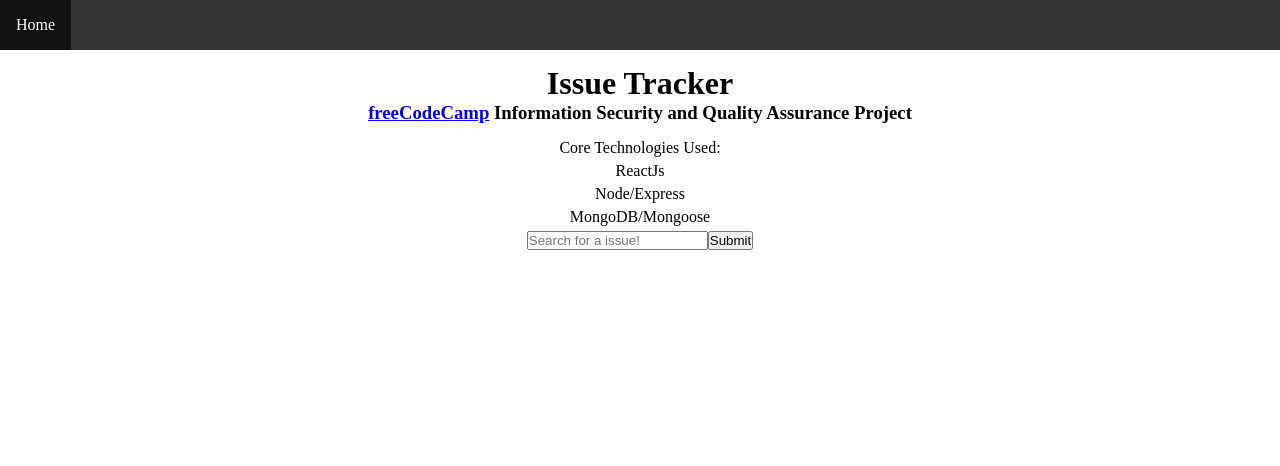
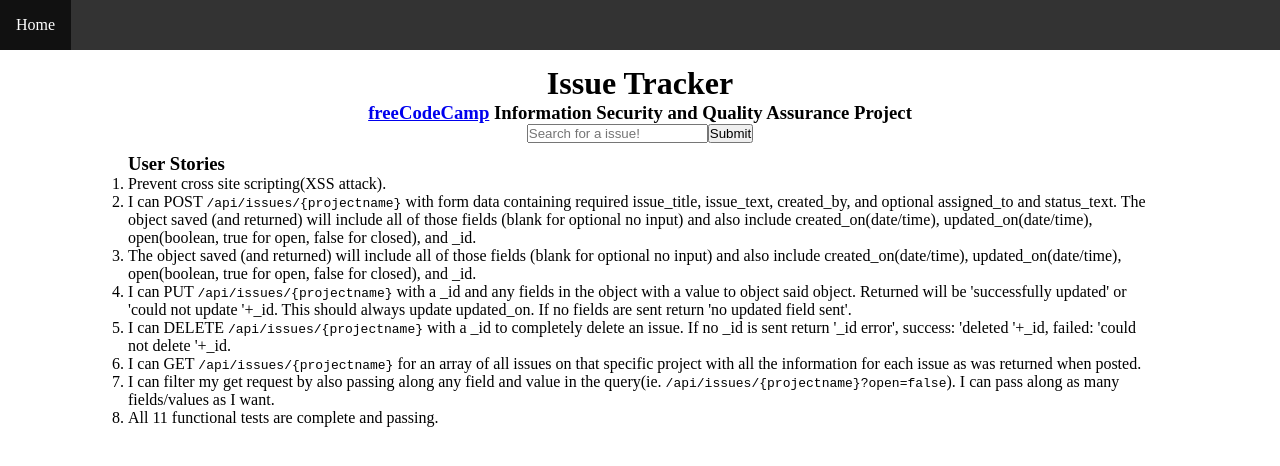
Before and after one commit to aaronmassey45/IssueTracker, a React app in the folder client/: page / in a window 1280 px wide. Built offline with nearby package versions, Linux system fonts and the light colour scheme.

Commit message:
Removed tech section and added user stories

```diff
--- a/client/src/App.css
+++ b/client/src/App.css
@@ -29,12 +29,9 @@
   list-style-type: none;
 }
 
-.homepage .tech {
-  margin-top: 15px;
-}
-
-.homepage .tech ul li {
-  margin: 5px 0;
+.user_stories {
+  text-align: left;
+  margin: 10px 0;
 }
 
 .closed {
--- a/client/src/components/Homepage.js
+++ b/client/src/components/Homepage.js
@@ -16,15 +16,73 @@ export default () => {
         </a>{' '}
         Information Security and Quality Assurance Project
       </h3>
-      <div className="tech">
-        Core Technologies Used:
-        <ul>
-          <li>ReactJs</li>
-          <li>Node/Express</li>
-          <li>MongoDB/Mongoose</li>
-        </ul>
+      <ProjectSearchbar />
+      <div className="user_stories">
+        <h3>User Stories</h3>
+        <ol>
+          <li>Prevent cross site scripting(XSS attack).</li>
+          <li>
+            I can POST{' '}
+            <code>
+              /api/issues/
+              {'{projectname}'}
+            </code>{' '}
+            with form data containing required issue_title, issue_text,
+            created_by, and optional assigned_to and status_text. The object
+            saved (and returned) will include all of those fields (blank for
+            optional no input) and also include created_on(date/time),
+            updated_on(date/time), open(boolean, true for open, false for
+            closed), and _id.
+          </li>
+          <li>
+            The object saved (and returned) will include all of those fields
+            (blank for optional no input) and also include
+            created_on(date/time), updated_on(date/time), open(boolean, true for
+            open, false for closed), and _id.
+          </li>
+          <li>
+            I can PUT{' '}
+            <code>
+              /api/issues/
+              {'{projectname}'}
+            </code>{' '}
+            with a _id and any fields in the object with a value to object said
+            object. Returned will be 'successfully updated' or 'could not update
+            '+_id. This should always update updated_on. If no fields are sent
+            return 'no updated field sent'.
+          </li>
+          <li>
+            I can DELETE{' '}
+            <code>
+              /api/issues/
+              {'{projectname}'}
+            </code>{' '}
+            with a _id to completely delete an issue. If no _id is sent return
+            '_id error', success: 'deleted '+_id, failed: 'could not delete
+            '+_id.
+          </li>
+          <li>
+            I can GET{' '}
+            <code>
+              /api/issues/
+              {'{projectname}'}
+            </code>{' '}
+            for an array of all issues on that specific project with all the
+            information for each issue as was returned when posted.
+          </li>
+          <li>
+            I can filter my get request by also passing along any field and
+            value in the query(ie.{' '}
+            <code>
+              /api/issues/
+              {'{projectname}'}
+              ?open=false
+            </code>
+            ). I can pass along as many fields/values as I want.
+          </li>
+          <li>All 11 functional tests are complete and passing.</li>
+        </ol>
       </div>
-      <ProjectSearchbar />
     </div>
   );
 };
```
